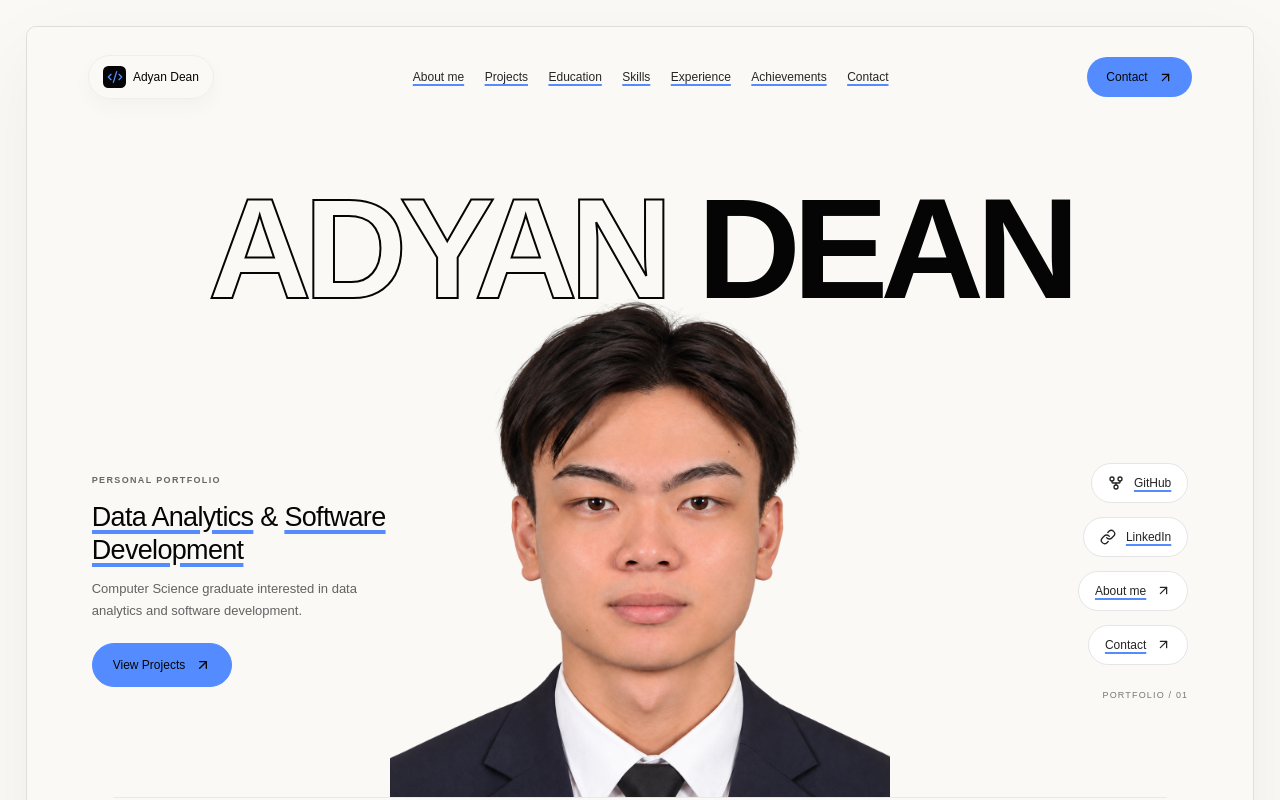
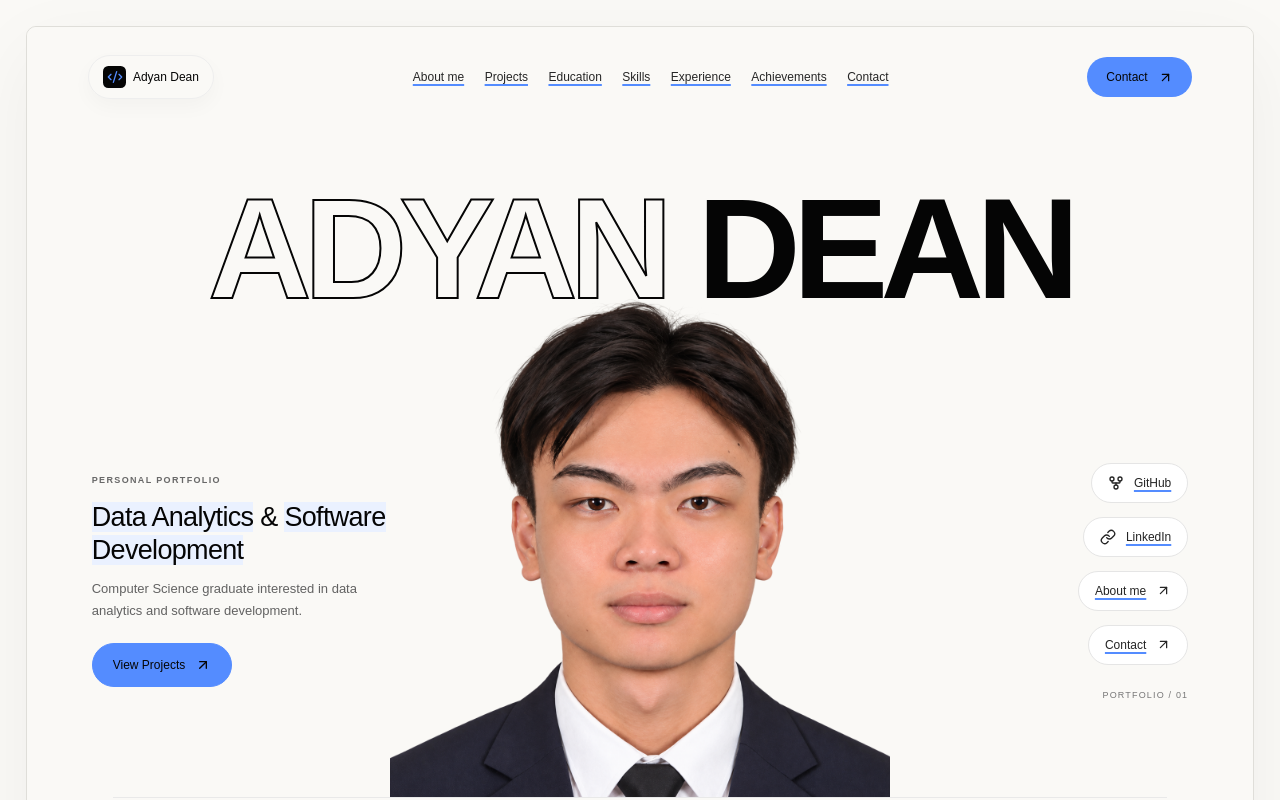
Before and after one commit to Adyan05/Portfolio, a React (Vite) app: page / in a window 1280 px wide. Shown: the top 800 px of the page. Built offline with nearby package versions, Linux system fonts and the light colour scheme.

Commit message:
Distinguish keyword highlighting from clickable links

```diff
--- a/src/portfolioTheme.css
+++ b/src/portfolioTheme.css
@@ -42,12 +42,8 @@ body { background: var(--paper); }
 .hero-portrait .slide-image { filter: none; }
 
 .profile-keyword {
-  background: transparent;
+  background: var(--cornflower-wash);
   color: inherit;
-  text-decoration: underline var(--cornflower);
-  text-decoration-thickness: .16em;
-  text-underline-offset: .15em;
-  text-decoration-skip-ink: auto;
 }
 
 .header-contact,
@@ -171,9 +167,7 @@ summary:focus-visible,
 }
 
 .coffee-case-hero h1 em {
-  text-decoration: underline var(--cornflower);
-  text-decoration-thickness: .12em;
-  text-underline-offset: .17em;
+  background: var(--cornflower-wash);
 }
 
 .case-callout,
```
